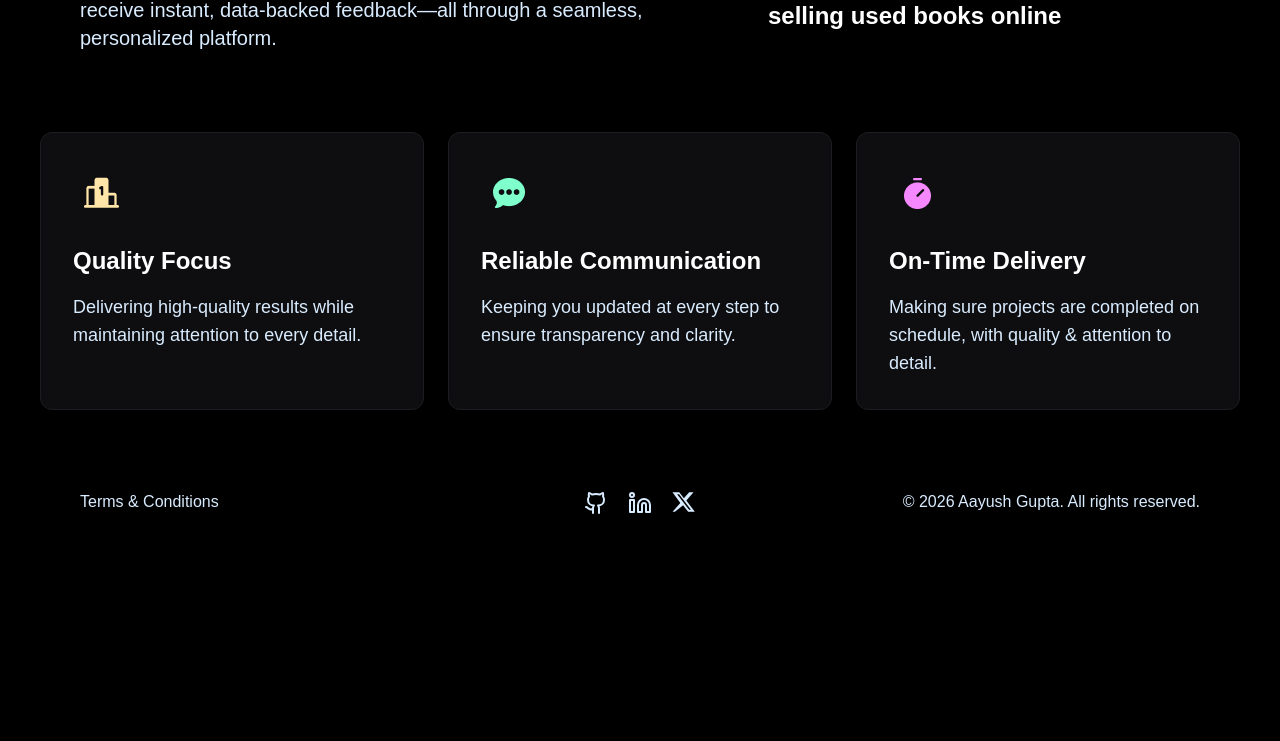
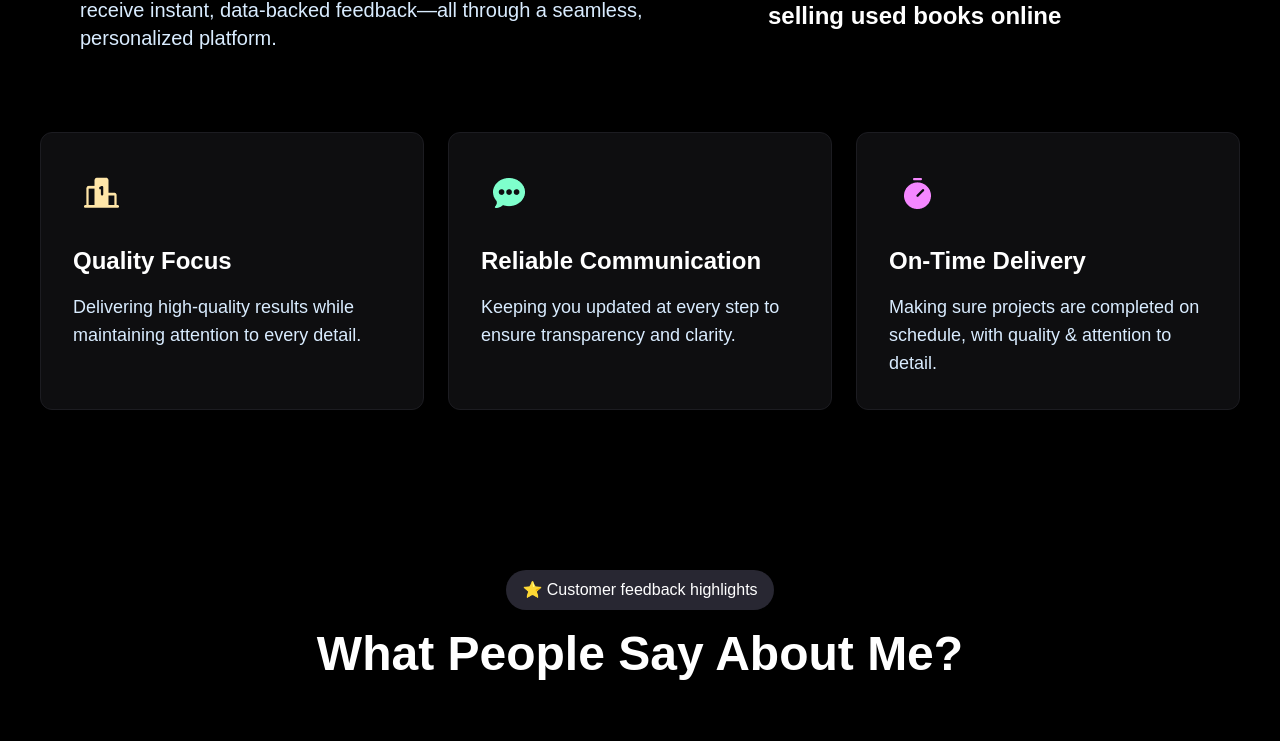
Before and after one commit to AayushGupta69/try, a Next.js app: page / in a window 1280 px wide. Shown: the part 1992-2733 px from the top of the page. Before the commit the page ends 2547 px from the top, so only its background shows below. Built offline with nearby package versions, Linux system fonts and the light colour scheme; a web font is replaced by a local one.

Commit message:
Added testimonials.js component

```diff
--- a/app/page.js
+++ b/app/page.js
@@ -1,6 +1,7 @@
 import Hero from "@/components/hero";
 import Navbar from "@/components/navbar";
 import Footer from "@/components/footer";
+import Testimonials from "@/components/testimonials";
 import FeatureCards from "@/components/feature-cards";
 import AppShowcase from "@/components/showcase-section";
 
@@ -11,6 +12,7 @@ export default function Home() {
       <Hero />
       <AppShowcase />
       <FeatureCards />
+      <Testimonials />
       <Footer />
     </>
   );
--- /dev/null
+++ b/components/glow-card.js
@@ -0,0 +1,51 @@
+"use client";
+
+import Image from "next/image";
+import { useRef } from "react";
+
+const GlowCard = ({ card, index, children }) => {
+  // refs for all the cards
+  const cardRefs = useRef([]);
+
+  // when mouse moves over a card, rotate the glow effect
+  const handleMouseMove = (index) => (e) => {
+    // get the current card
+    const card = cardRefs.current[index];
+    if (!card) return;
+
+    // get the mouse position relative to the card
+    const rect = card.getBoundingClientRect();
+    const mouseX = e.clientX - rect.left - rect.width / 2;
+    const mouseY = e.clientY - rect.top - rect.height / 2;
+
+    // calculate the angle from the center of the card to the mouse
+    let angle = Math.atan2(mouseY, mouseX) * (180 / Math.PI);
+
+    // adjust the angle so that it's between 0 and 360
+    angle = (angle + 360) % 360;
+
+    // set the angle as a CSS variable
+    card.style.setProperty("--start", angle + 60);
+  };
+
+  return (
+    <div
+      ref={(el) => (cardRefs.current[index] = el)}
+      onMouseMove={handleMouseMove(index)}
+      className="card card-border timeline-card mb-5 break-inside-avoid-column rounded-xl p-10"
+    >
+      <div className="glow"></div>
+      <div className="mb-5 flex items-center gap-1">
+        {Array.from({ length: 5 }, (_, i) => (
+          <Image key={i} src="/star.png" alt="star" width={20} height={20} />
+        ))}
+      </div>
+      <div className="mb-5">
+        <p className="text-white-50 text-lg">{card.review}</p>
+      </div>
+      {children}
+    </div>
+  );
+};
+
+export default GlowCard;
--- /dev/null
+++ b/components/testimonials.js
@@ -0,0 +1,42 @@
+import Image from "next/image";
+
+import GlowCard from "./glow-card";
+import TitleHeader from "./title-header";
+import { testimonials } from "@/constants";
+
+const Testimonials = () => {
+  return (
+    <section id="testimonials" className="flex-center section-padding">
+      <div className="h-full w-full px-5 md:px-10">
+        <TitleHeader
+          title="What People Say About Me?"
+          sub="⭐️ Customer feedback highlights"
+        />
+
+        <div className="mt-16 columns-1 md:columns-2 lg:columns-3">
+          {testimonials.map((testimonial, index) => (
+            <GlowCard card={testimonial} key={index} index={index}>
+              <div className="flex items-center gap-3">
+                <div>
+                  <Image
+                    src={testimonial.imgPath}
+                    alt=""
+                    width={60}
+                    height={60}
+                    className="rounded-full"
+                  />
+                </div>
+                <div>
+                  <p className="font-bold">{testimonial.name}</p>
+                  <p className="text-white-50">{testimonial.position}</p>
+                </div>
+              </div>
+            </GlowCard>
+          ))}
+        </div>
+      </div>
+    </section>
+  );
+};
+
+export default Testimonials;
--- /dev/null
+++ b/components/title-header.js
@@ -0,0 +1,16 @@
+const TitleHeader = ({ title, sub }) => {
+  return (
+    <div className="flex flex-col items-center gap-5">
+      <div className="hero-badge">
+        <p>{sub}</p>
+      </div>
+      <div>
+        <h1 className="text-center text-3xl font-semibold md:text-5xl">
+          {title}
+        </h1>
+      </div>
+    </div>
+  );
+};
+
+export default TitleHeader;
```
